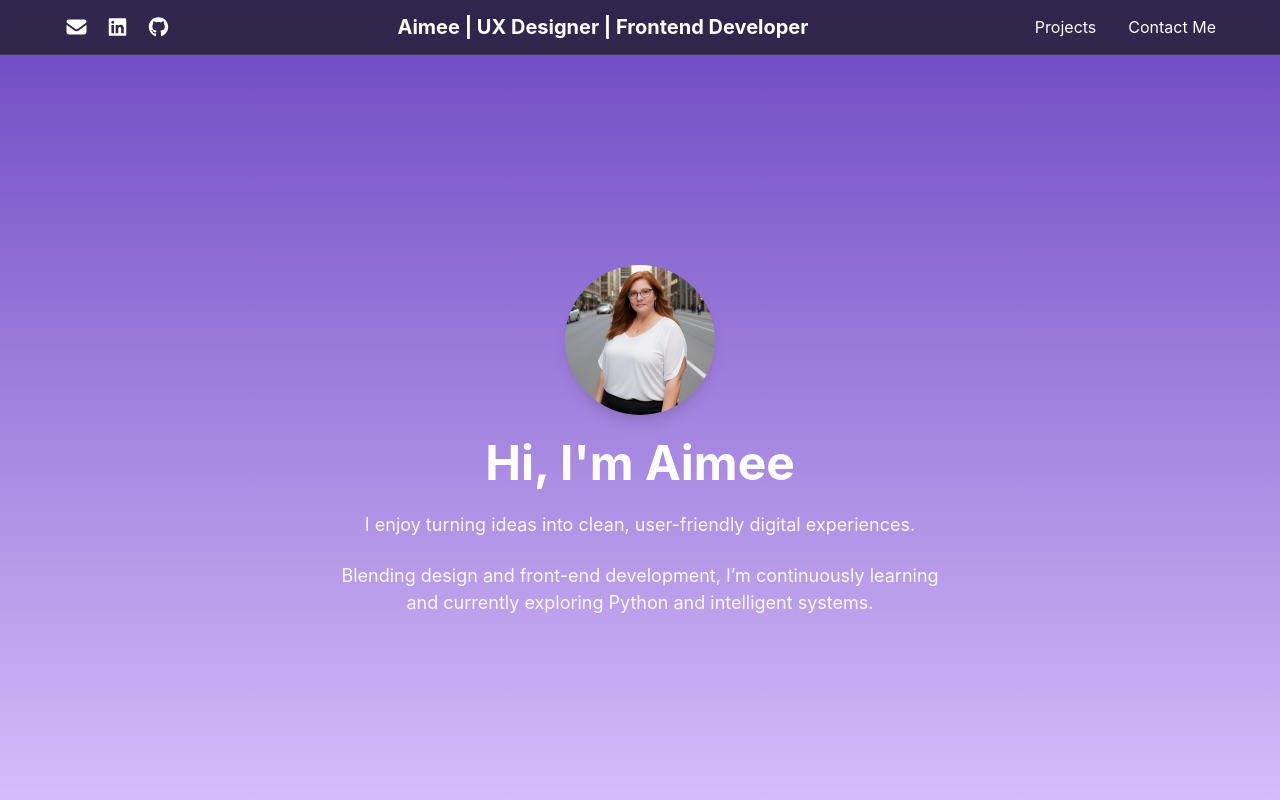
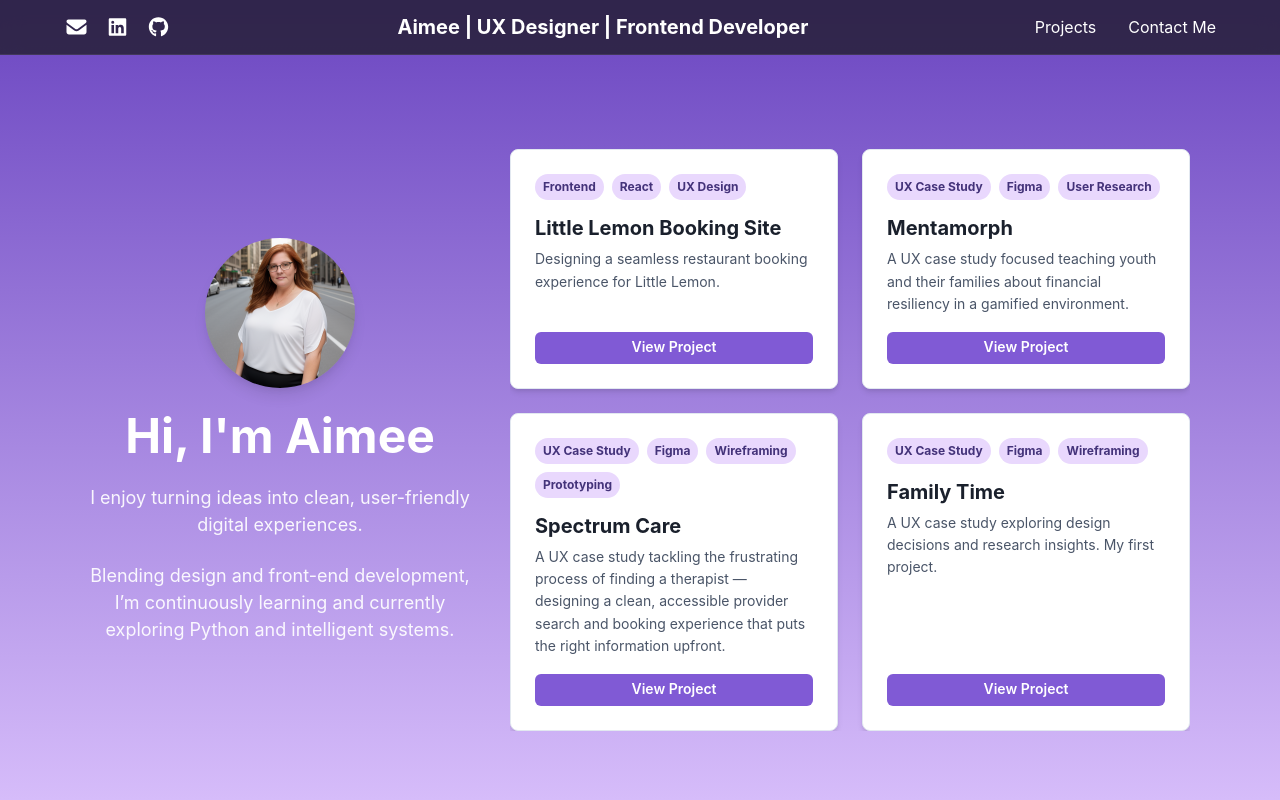
Before and after one commit to Aimeevdb/Aimee-s-Portfolio, a React (Create React App) app: page / in a window 1280 px wide. Shown: the top 800 px of the page. Built offline with nearby package versions, Linux system fonts and the light colour scheme.

Commit message:
feat: side-by-side hero and projects layout

```diff
--- a/src/components/LandingSection.js
+++ b/src/components/LandingSection.js
@@ -1,17 +1,28 @@
 import React from "react";
-import { Heading, Text, Image, VStack, Center } from "@chakra-ui/react";
+import { Heading, Text, Image, VStack, Box, Flex } from "@chakra-ui/react";
 import myPhoto from "../images/Profile1.png";
+import ProjectsSection from "./ProjectsSection";
 
 const LandingSection = ({ greeting, bio1, bio2 }) => {
   return (
-    <Center
+    <Flex
       minHeight="100vh"
       id="home"
       bgGradient="linear(to-b, purple.600, purple.200)"
       pt="80px"
       px={[6, 10, 20]}
+      direction={["column", "column", "row"]}
+      align="center"
+      justify="center"
+      gap={10}
     >
-      <VStack spacing={6} textAlign="center" maxW="600px">
+      {/* Left — Hero */}
+      <VStack
+        spacing={6}
+        textAlign="center"
+        maxW={["100%", "100%", "380px"]}
+        flex="1"
+      >
         <Image
           src={myPhoto}
           alt="Aimee's profile photo"
@@ -20,13 +31,22 @@ const LandingSection = ({ greeting, bio1, bio2 }) => {
           objectFit="cover"
           boxShadow="lg"
         />
-
         <Heading color="white" size={["xl", "2xl"]}>{greeting}</Heading>
-
         <Text fontSize={["md", "lg"]} color="whiteAlpha.900">{bio1}</Text>
         <Text fontSize={["md", "lg"]} color="whiteAlpha.900">{bio2}</Text>
       </VStack>
-    </Center>
+
+      {/* Right — Projects */}
+      <Box
+        flex="1.5"
+        w="100%"
+        maxW={["100%", "100%", "680px"]}
+        overflowY="auto"
+        maxH={["none", "none", "80vh"]}
+      >
+        <ProjectsSection embedded />
+      </Box>
+    </Flex>
   );
 };
 
--- a/src/components/ProjectsSection.js
+++ b/src/components/ProjectsSection.js
@@ -29,20 +29,29 @@ const projects = [
   },
 ];
 
-const ProjectsSection = () => {
+const ProjectsSection = ({ embedded = false }) => {
   return (
-    <Box bg="#fff7fb" py={20}>
+    <Box
+      bg={embedded ? "transparent" : "#fff7fb"}
+      py={embedded ? 0 : 20}
+      id={!embedded ? "projects-section" : undefined}
+    >
+      {!embedded && (
         <Heading
           as="h1"
-        id="projects-section"
           scrollMarginTop="100px"
           textAlign="center"
           mb={8}
         >
           Featured Projects
         </Heading>
-
-      <SimpleGrid columns={[1, 2, 2]} spacing={10} px={4} justifyItems="center">
+      )}
+      <SimpleGrid
+        columns={[1, 2, 2]}
+        spacing={6}
+        px={embedded ? 0 : 4}
+        justifyItems="center"
+      >
         {projects.map((project) => (
           <Card
             key={project.title}
```
Lines whose indentation alone changed are shown as unchanged.
